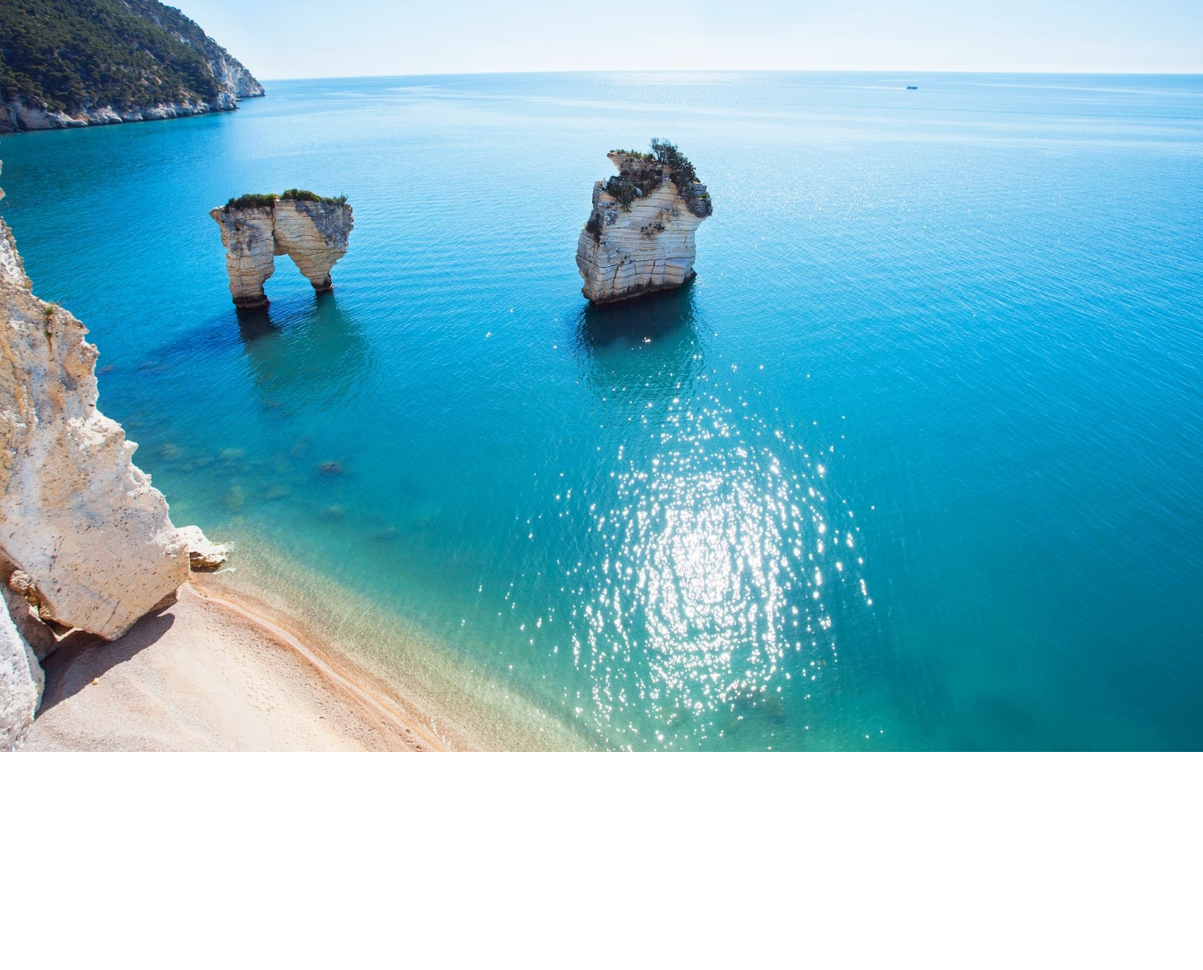
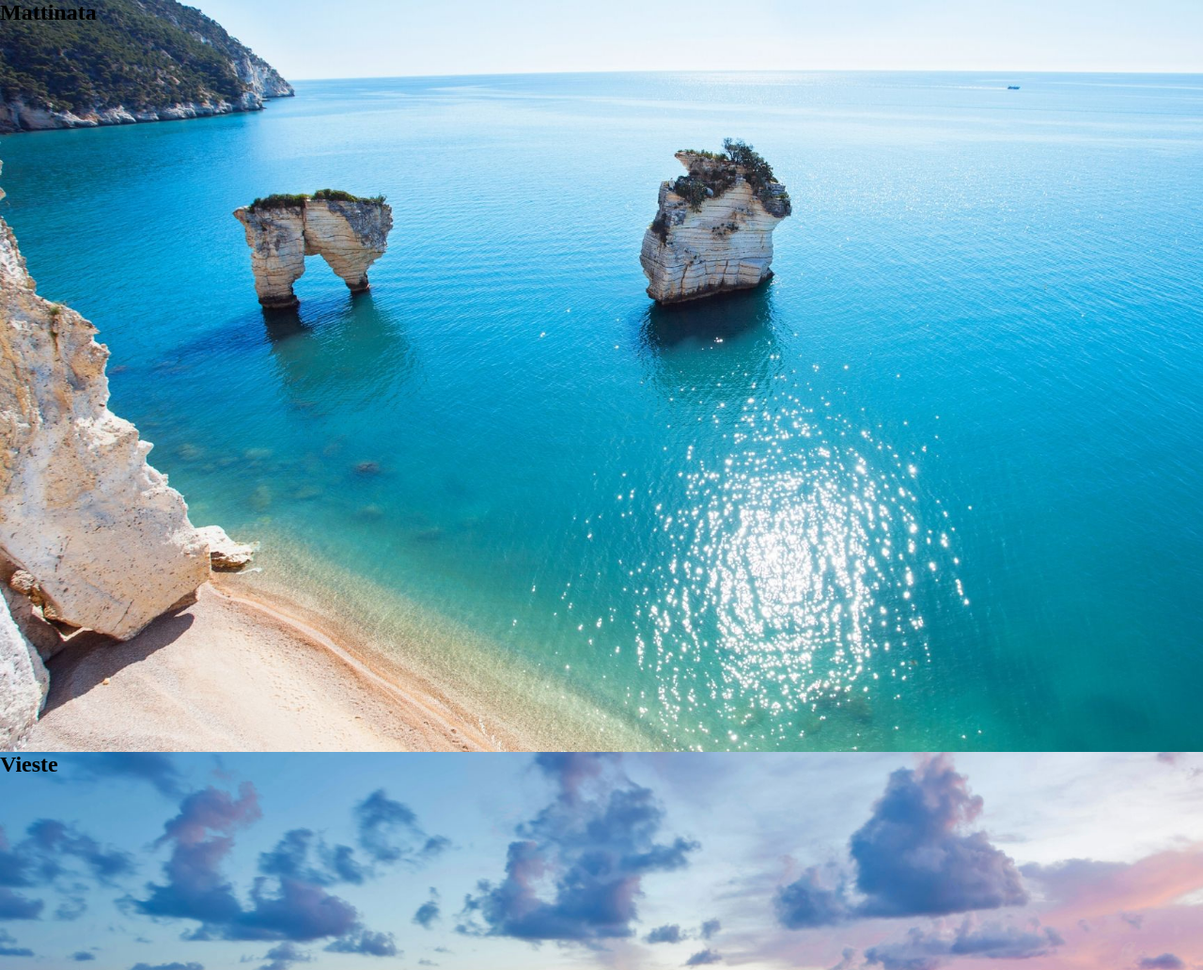
Before and after one commit to Geeogee/htmlcss-airbnb, a plain HTML site: page index.html in a window 1280 px wide. Shown: the top 1032 px of the page at 94% size. Before the commit the page ends 804 px from the top, so only its background shows below. Drawn offline with Linux system fonts and the light colour scheme.

Commit message:
Added 3 modern blocks and names of the city

```diff
--- a/css/main.css
+++ b/css/main.css
@@ -8,11 +8,22 @@
 
 /* Main CSS  */
 
-.fullScreenImage-container {
+.modernBlock {
   height: 100vh;
+  background-size: cover;
 }
 
-.fullScreenImage {
-  height: 100%;
-  width: 100%;
+
+/* Images for modern blocks */
+
+.mattinata {
+  background-image: url("../img/mattinata.jpg");
 }
+
+.vieste {
+  background-image: url("../img/vieste.jpg");
+}
+
+.isole-tremiti {
+  background-image: url("../img/isole-tremiti.jpg");
+}
--- a/index.html
+++ b/index.html
@@ -13,14 +13,20 @@
 
     </header>
 
-    <!-- Images at 100vh -->
+    <!-- Modern blocks at 100vh -->
     <main>
 
-      <section class="fullScreenImage-container">
-        <img class="fullScreenImage" src="img/mattinata.jpg" alt="Mattinata">
+      <section class="modernBlock mattinata">
+        <h2>Mattinata</h2>
       </section>
 
+      <section class="modernBlock vieste">
+        <h2>Vieste</h2>
+      </section>
 
+      <section class="modernBlock isole-tremiti">
+        <h2>Isole Tremiti</h2>
+      </section>
 
     </main>
 
```
